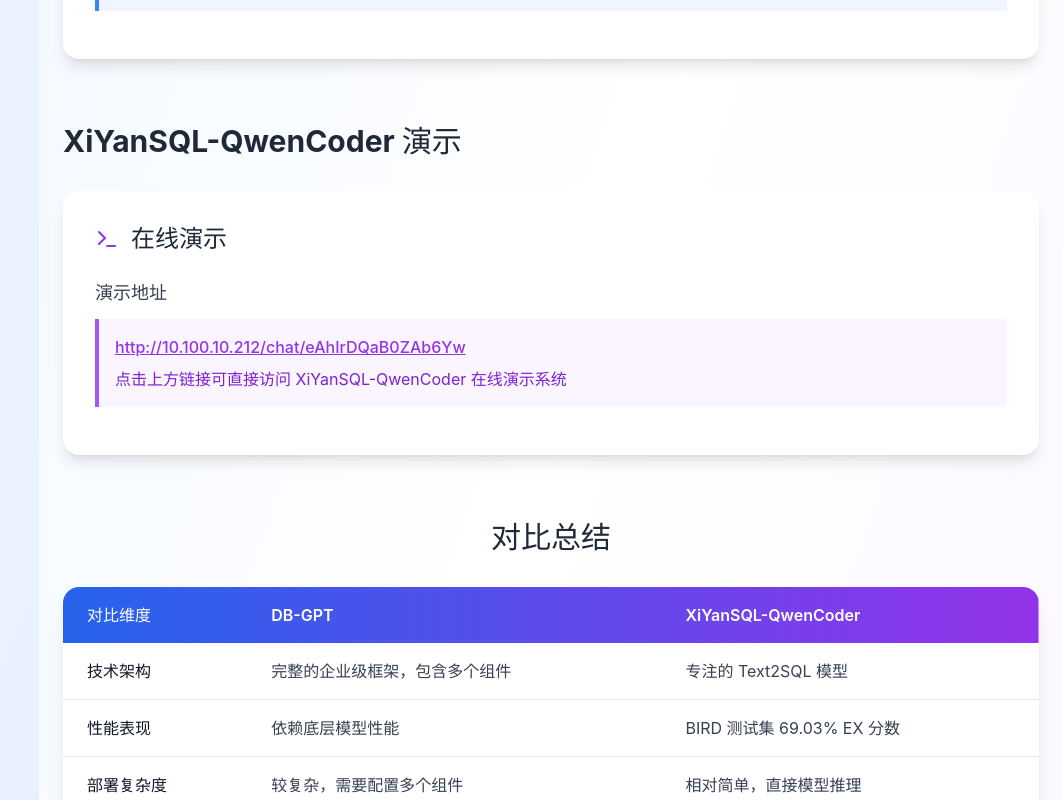
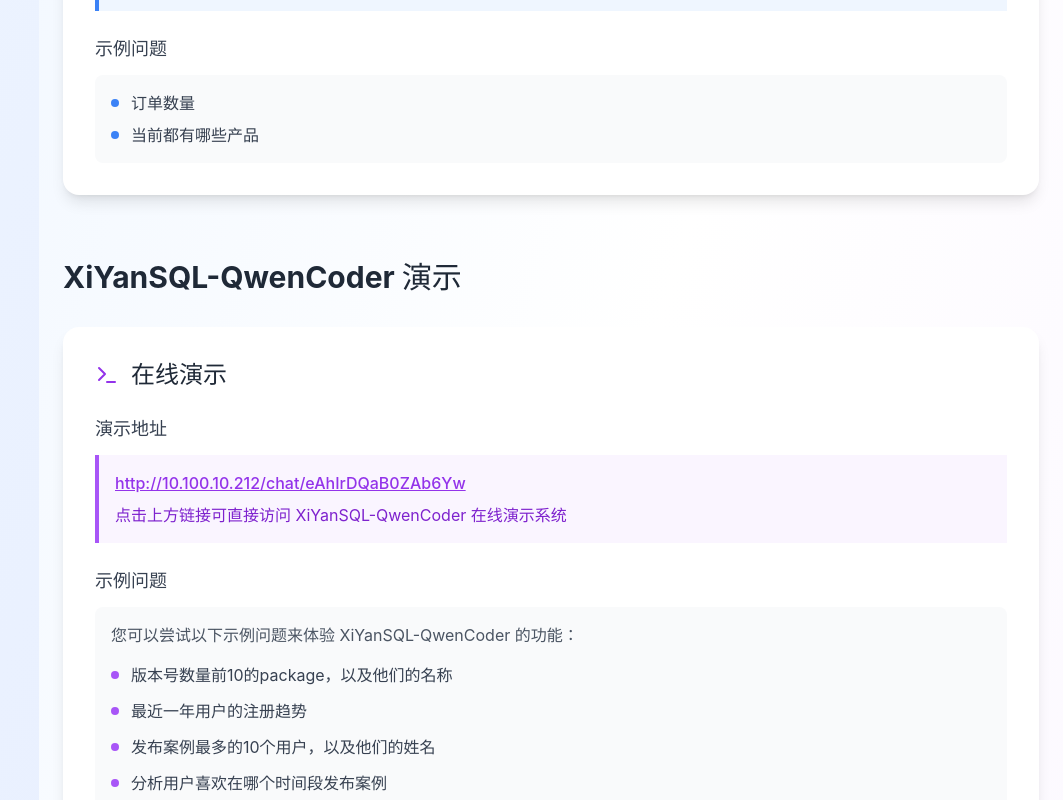
Before and after one commit to mobiusy/text2sql-overview, a React (Vite) app: page /text2sql-overview/case-demo in a window 1280 px wide. Shown: the part 1000-1800 px from the top of the page, without its empty margins (217-1280 px from the left). Built offline with nearby package versions, Linux system fonts and the light colour scheme.

Commit message:
feat(CaseDemo): 添加示例问题列表以展示功能
在案例演示页面添加两组示例问题列表，帮助用户了解系统功能并快速体验查询能力

```diff
--- a/src/pages/CaseDemo.tsx
+++ b/src/pages/CaseDemo.tsx
@@ -114,6 +114,22 @@
                 </div>
               </div>
 
+              <div>
+                <h4 className="text-lg font-medium text-gray-700 mb-3">示例问题</h4>
+                <div className="bg-gray-50 rounded-lg p-4">
+                  <ul className="space-y-2 text-gray-700">
+                    <li className="flex items-center">
+                      <span className="w-2 h-2 bg-blue-500 rounded-full mr-3"></span>
+                      订单数量
+                    </li>
+                    <li className="flex items-center">
+                      <span className="w-2 h-2 bg-blue-500 rounded-full mr-3"></span>
+                      当前都有哪些产品
+                    </li>
+                  </ul>
+                </div>
+              </div>
+
             </div>
           </div>
         </section>
@@ -149,6 +165,35 @@
                 </div>
               </div>
 
+              {/* 示例问题 */}
+              <div>
+                <h4 className="text-lg font-medium text-gray-700 mb-3">示例问题</h4>
+                <div className="bg-gray-50 rounded-lg p-4">
+                  <p className="text-gray-600 mb-4">您可以尝试以下示例问题来体验 XiYanSQL-QwenCoder 的功能：</p>
+                  <ul className="space-y-3">
+                    <li className="flex items-start">
+                      <span className="inline-block w-2 h-2 bg-purple-500 rounded-full mt-2 mr-3 flex-shrink-0"></span>
+                      <span className="text-gray-700">版本号数量前10的package，以及他们的名称</span>
+                    </li>
+                    <li className="flex items-start">
+                      <span className="inline-block w-2 h-2 bg-purple-500 rounded-full mt-2 mr-3 flex-shrink-0"></span>
+                      <span className="text-gray-700">最近一年用户的注册趋势</span>
+                    </li>
+                    <li className="flex items-start">
+                      <span className="inline-block w-2 h-2 bg-purple-500 rounded-full mt-2 mr-3 flex-shrink-0"></span>
+                      <span className="text-gray-700">发布案例最多的10个用户，以及他们的姓名</span>
+                    </li>
+                    <li className="flex items-start">
+                      <span className="inline-block w-2 h-2 bg-purple-500 rounded-full mt-2 mr-3 flex-shrink-0"></span>
+                      <span className="text-gray-700">分析用户喜欢在哪个时间段发布案例</span>
+                    </li>
+                    <li className="flex items-start">
+                      <span className="inline-block w-2 h-2 bg-purple-500 rounded-full mt-2 mr-3 flex-shrink-0"></span>
+                      <span className="text-gray-700">分析用户喜欢在什么时间段上传package</span>
+                    </li>
+                  </ul>
+                </div>
+              </div>
 
              </div>
           </div>
```
